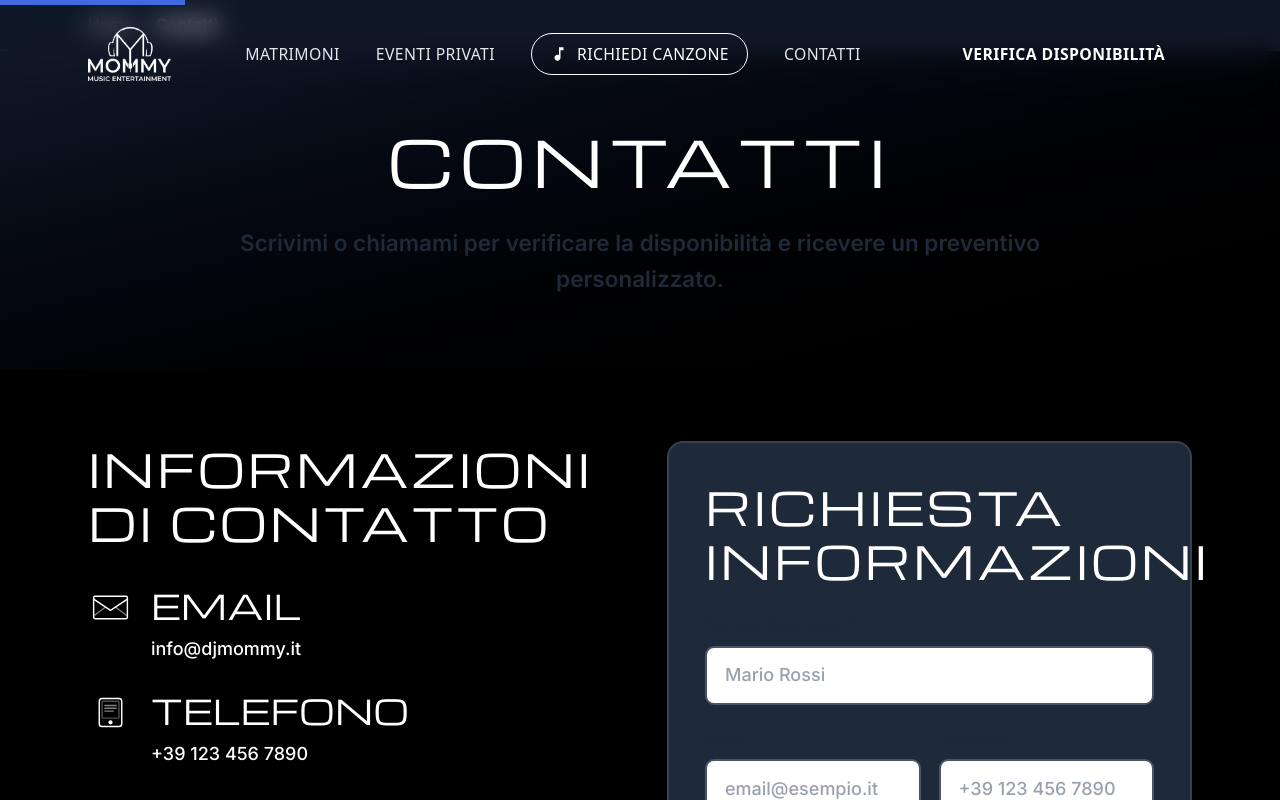
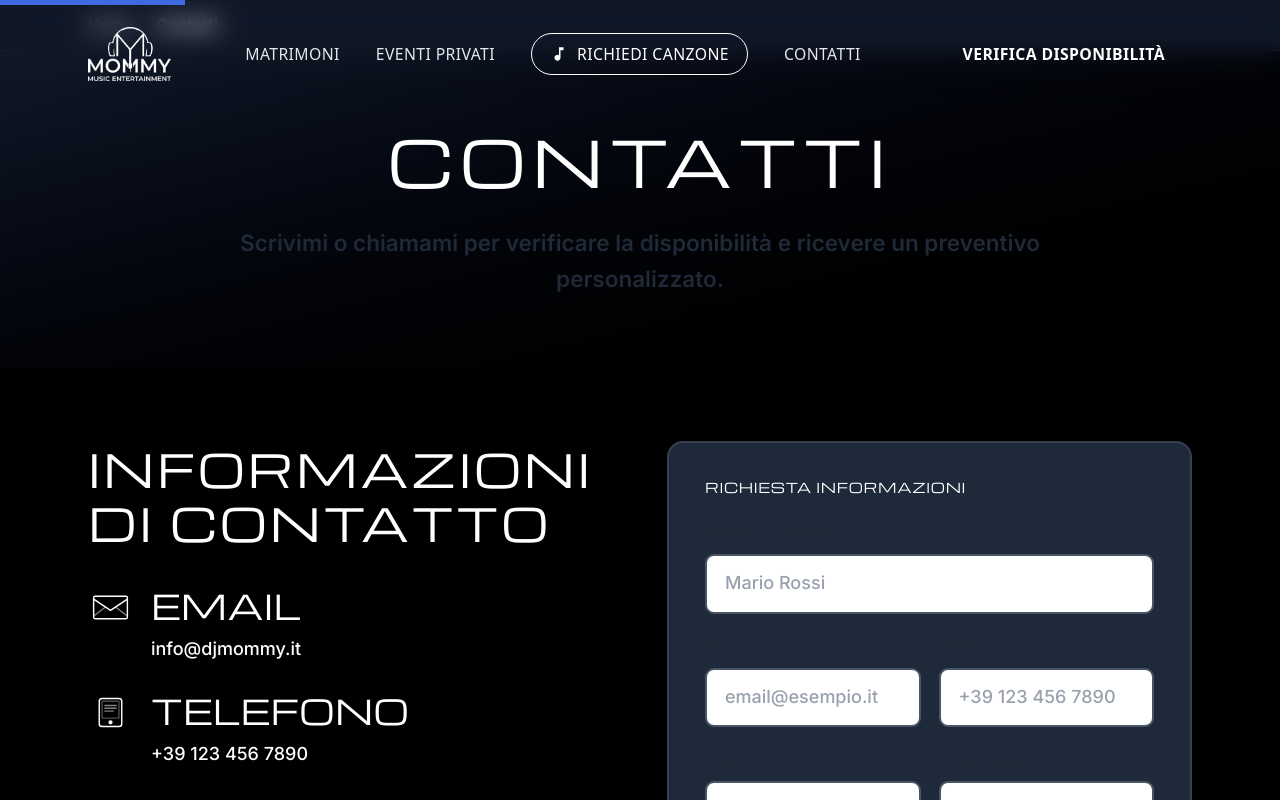
Before and after one commit to mommydjsalmani-cloud/mommy-marketing, a Next.js app: page /contatti in a window 1280 px wide. Shown: the top 800 px of the page. Built offline with nearby package versions, Linux system fonts and the light colour scheme.

Commit message:
Forzato font 12px su titolo form con stile inline

```diff
--- a/app/contatti/page.tsx
+++ b/app/contatti/page.tsx
@@ -163,7 +163,7 @@ export default function Contatti() {
             {/* Right: Form */}
             <div>
               <div className="card bg-gray-800 border-2 border-gray-700 p-6 md:p-8">
-                <h2 className="mb-6 text-white text-lg sm:text-xl md:text-2xl">Richiesta informazioni</h2>
+                <h2 className="mb-6 text-white uppercase" style={{fontSize: '0.75rem', letterSpacing: '0.05em'}}>Richiesta informazioni</h2>
 
                 {isSubmitted && (
                   <div className="bg-green-900 border border-green-600 text-green-200 px-4 py-3 rounded mb-6">
```
